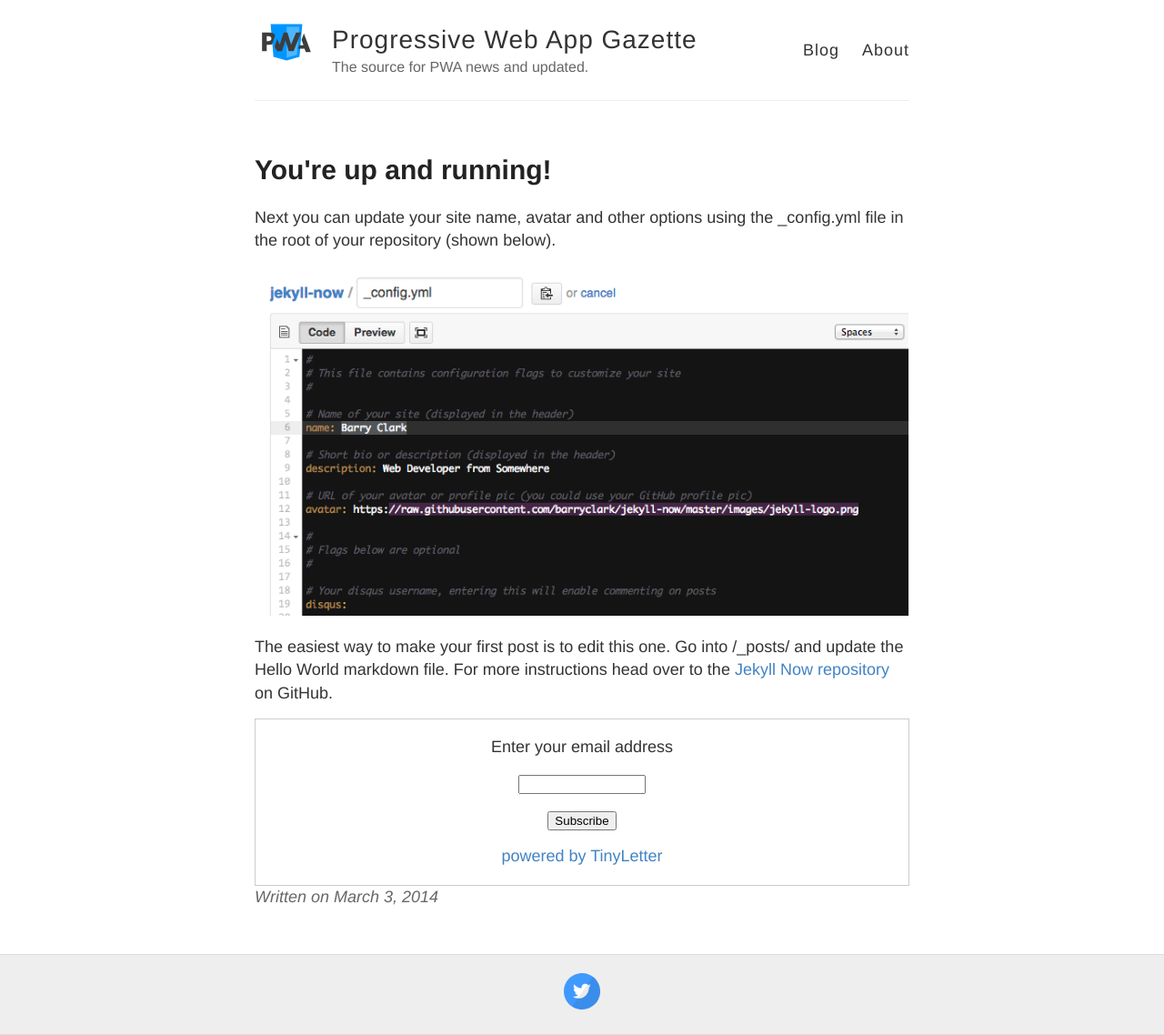
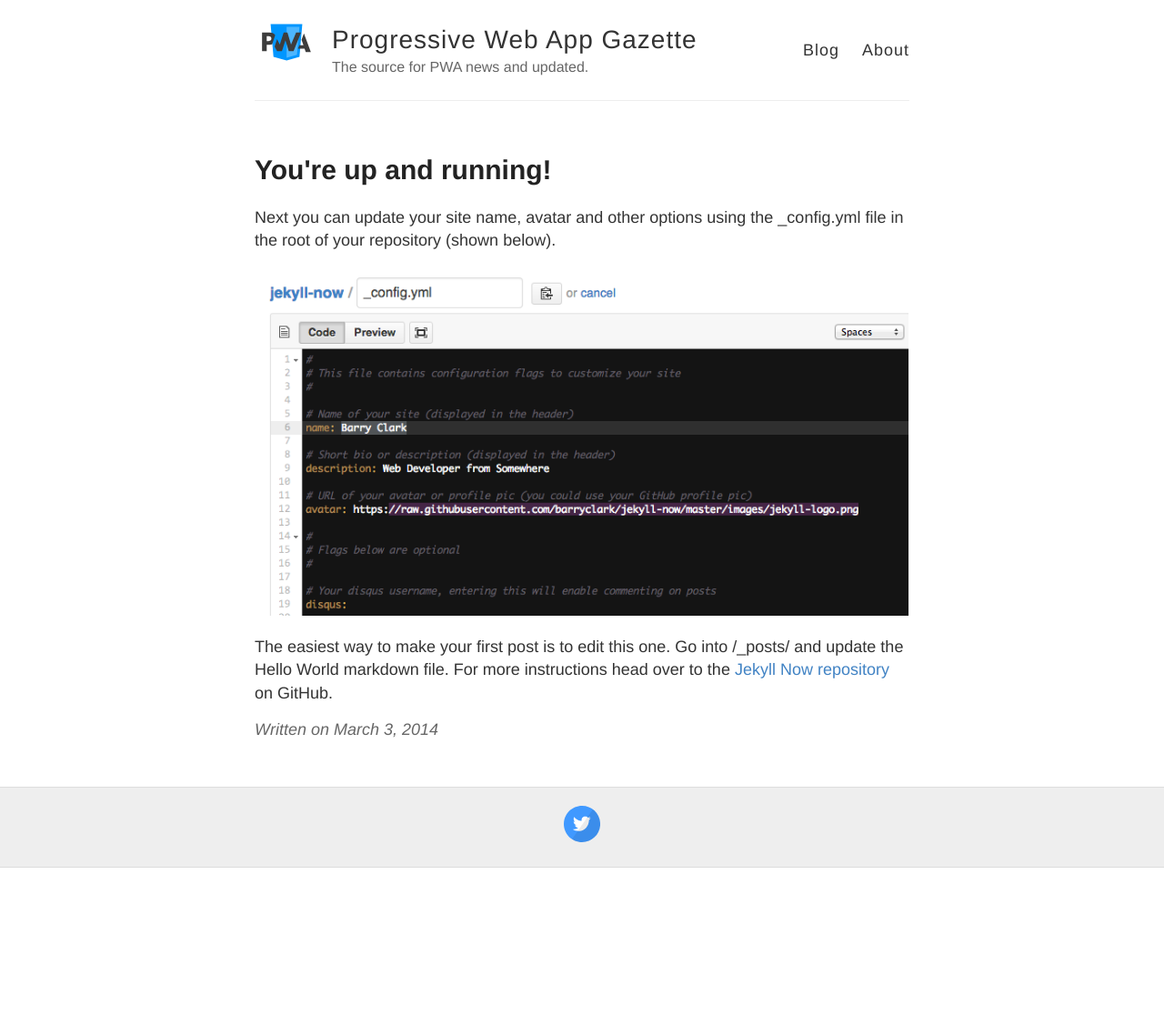
Before and after one commit to nikmd23/pwa-gazette, a Jekyll site: the page built from _posts/2014-3-3-Hello-World.md, in a window 1280 px wide. Shown: the whole page at 91% size. Built offline with Jekyll 4.4.1, drawn with Linux system fonts in a browser that asks for light colours; after the commit the page ends 954 px from its top, so only the background shows below that.

Commit message:
Update 2014-3-3-Hello-World.md

```diff
--- a/_posts/2014-3-3-Hello-World.md
+++ b/_posts/2014-3-3-Hello-World.md
@@ -8,6 +8,3 @@
 ![_config.yml]({{ site.baseurl }}/images/config.png)
 
 The easiest way to make your first post is to edit this one. Go into /_posts/ and update the Hello World markdown file. For more instructions head over to the [Jekyll Now repository](https://github.com/barryclark/jekyll-now) on GitHub.
-
-
- <form style="border:1px solid #ccc;padding:3px;text-align:center;" action="https://tinyletter.com/pwa-gazette" method="post" target="popupwindow" onsubmit="window.open('https://tinyletter.com/pwa-gazette', 'popupwindow', 'scrollbars=yes,width=800,height=600');return true"><p><label for="tlemail">Enter your email address</label></p><p><input type="text" style="width:140px" name="email" id="tlemail" /></p><input type="hidden" value="1" name="embed"/><input type="submit" value="Subscribe" /><p><a href="https://tinyletter.com" target="_blank">powered by TinyLetter</a></p></form>
```
